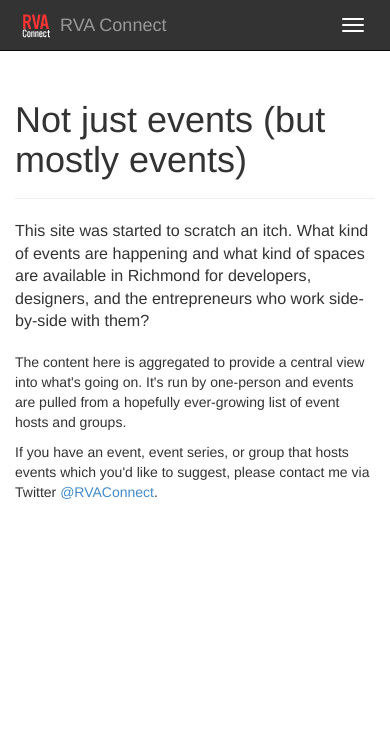
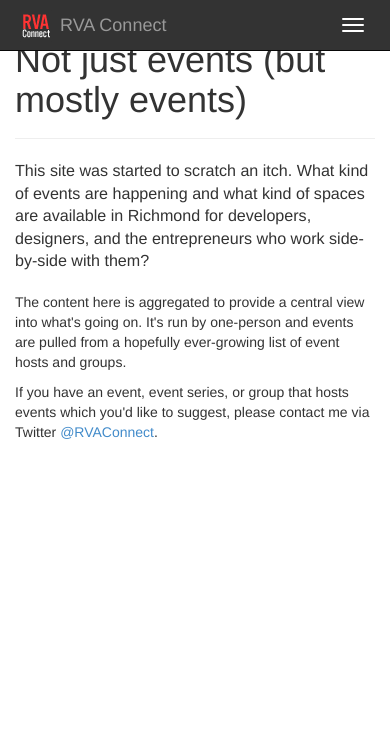
Before and after one commit to rva-data/rvaconnect, a Django app: page /about/ in a window 390 px wide. Shown: the top 752 px of the page. Run offline with Django 3.2, Linux system fonts and the light colour scheme; parts of the project's set-up code (start-up, migrations or seed data) failed here and were passed over; some libraries are stand-ins or nearby versions.

Commit message:
Reduces padding for smaller res screens

```diff
--- a/templates/site_base.html
+++ b/templates/site_base.html
@@ -73,6 +73,9 @@
 
       .navbar-brand { background: url({% static "ico/rva-connect-logo-32.png" %}) 0 10px no-repeat; padding-left: 40px; margin-left: 20px; }
       .navbar-inverse { background: rgb(51, 51, 51); }
+        @media (max-width: 767px) {
+          #wrap > .container { padding-top: 0; }
+        }
 
     </style>
 
```
